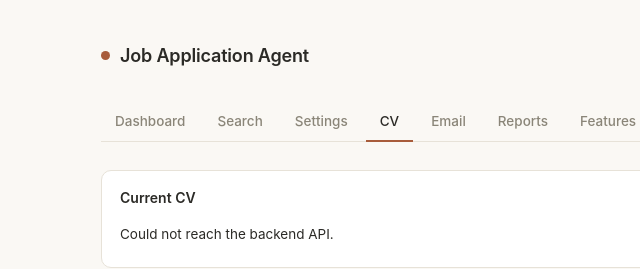
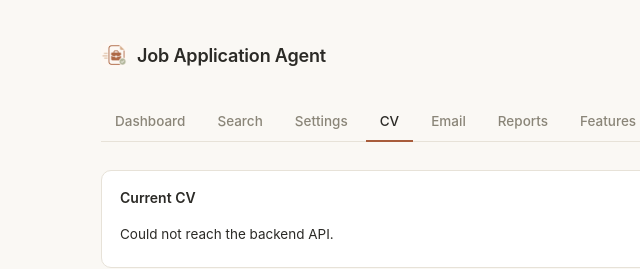
Before and after one commit to alymaklad/Saei, a plain HTML site: page frontend/cv.html in a window 1280 px wide. Shown: the top 269 px of the page, 23-663 px from the left. Drawn offline with Linux system fonts and the light colour scheme; no server answers.

Commit message:
Add project logo
Processed the provided logo image (briefcase/document mark, navy-on-
cream palette that already matches the site's --bg/--accent colors)
into frontend/assets: cropped to the actual artwork, padded to a
square canvas using the same background color as the crop so it reads
cleanly at small sizes, then exported logo.png (512, for README),
logo-128.png (topbar), favicon-32/64.png, and a multi-size favicon.ico.

- All 7 frontend pages: swapped the plain colored-dot .brand-mark span
  for the logo image, and added favicon <link> tags (ico + 32px png).
- style.css: .brand-mark now sizes/contains an <img> instead of
  rendering a 9px circle.
- README.md: logo at the top.

Verified: every page references assets/logo-128.png and both favicon
links exactly once, all generated PNGs/ICO open correctly via PIL at
their intended sizes, and the topbar size (128px source, rendered at
26px) is still legible when inspected directly. Full test suite
(16 tests) passes -- this is a static-asset-only change.

```diff
--- a/frontend/cv.html
+++ b/frontend/cv.html
@@ -5,13 +5,15 @@
 <meta name="viewport" content="width=device-width, initial-scale=1.0">
 <title>Job Application Agent — CV</title>
 <link rel="stylesheet" href="style.css">
+<link rel="icon" type="image/x-icon" href="assets/favicon.ico">
+<link rel="icon" type="image/png" sizes="32x32" href="assets/favicon-32.png">
 </head>
 <body>
 <div class="page">
 
   <header class="topbar">
     <div class="brand">
-      <span class="brand-mark"></span>
+      <img src="assets/logo-128.png" alt="" class="brand-mark">
       <h1>Job Application Agent</h1>
     </div>
     <div id="status-pill" class="pill pill-muted">checking status&hellip;</div>
--- a/frontend/style.css
+++ b/frontend/style.css
@@ -48,11 +48,11 @@ body {
 }
 
 .brand-mark {
-  width: 9px;
-  height: 9px;
-  border-radius: 50%;
-  background: var(--accent);
-  display: inline-block;
+  width: 26px;
+  height: 26px;
+  border-radius: 6px;
+  display: block;
+  object-fit: contain;
 }
 
 .brand h1 {
```
Also changed, not shown: frontend/email.html (+3 -1 lines), frontend/features.html (+3 -1 lines), frontend/index.html (+3 -1 lines), frontend/reports.html (+3 -1 lines), frontend/search.html (+3 -1 lines), frontend/settings.html (+3 -1 lines), frontend/assets/favicon-32.png (added), frontend/assets/favicon-64.png (added), frontend/assets/favicon.ico (added), frontend/assets/logo-128.png (added), frontend/assets/logo.png (added), 1 other file.
